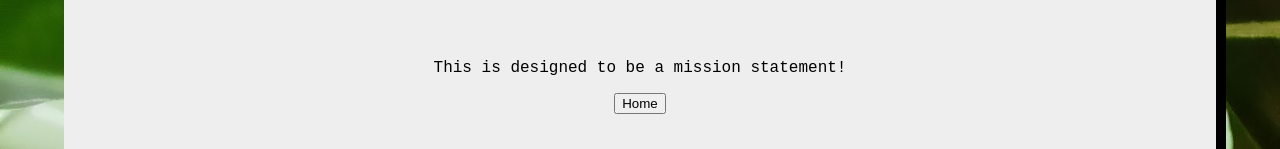
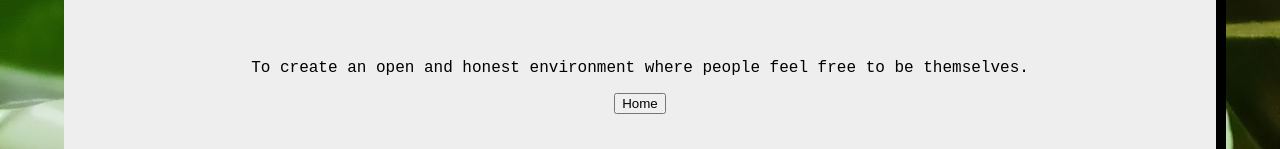
Before and after one commit to Bluemooses/Bluemooses.github.io, a React (Create React App) app in the folder self-page/: page /mission in a window 1280 px wide. Shown: the part 344-493 px from the top of the page. Built offline with nearby package versions, Linux system fonts and the light colour scheme.

Commit message:
HEROKU COMMIT

```diff
--- a/self-page/src/Components/About/About.js
+++ b/self-page/src/Components/About/About.js
@@ -5,7 +5,7 @@ export default function About() {
 
   return (
     <div class="card">
-      <p>This is designed to be a route!</p>
+      <p>Creative problem solver with natural curiosity and a forever student.</p>
       <button className="backButton" onClick={() => history.push("/")}>
         Home
       </button>
--- a/self-page/src/Components/Mission/Mission.js
+++ b/self-page/src/Components/Mission/Mission.js
@@ -5,8 +5,13 @@ export default function Mission(props) {
   let history = useHistory();
   return (
     <div class="card">
-      <p>This is designed to be a mission statement!</p>
-      <button className="backButton" onClick={() => history.push("/")}>Home</button>
+      <p>
+        To create an open and honest environment where people feel free to be
+        themselves.
+      </p>
+      <button className="backButton" onClick={() => history.push("/")}>
+        Home
+      </button>
     </div>
   );
 }
```
